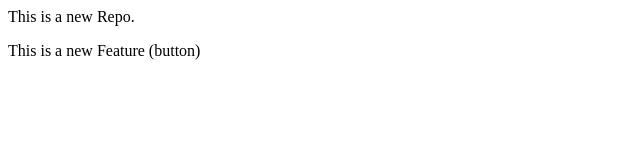
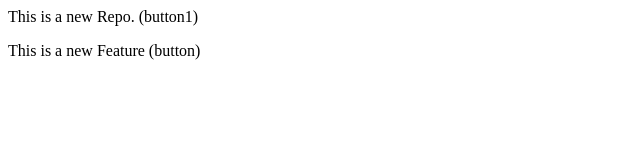
Before and after one commit to Jenu78/LocalRepo, a plain HTML site: page index.html in a window 1280 px wide. Shown: the full height of the page, 0-640 px from the left. Drawn offline with Linux system fonts and the light colour scheme.

Commit message:
Add Button1

```diff
--- a/index.html
+++ b/index.html
@@ -1,2 +1,2 @@
-<p>This is a new Repo.</p>
+<p>This is a new Repo. (button1)</p>
 <P>This is a new Feature (button)</P>
```
